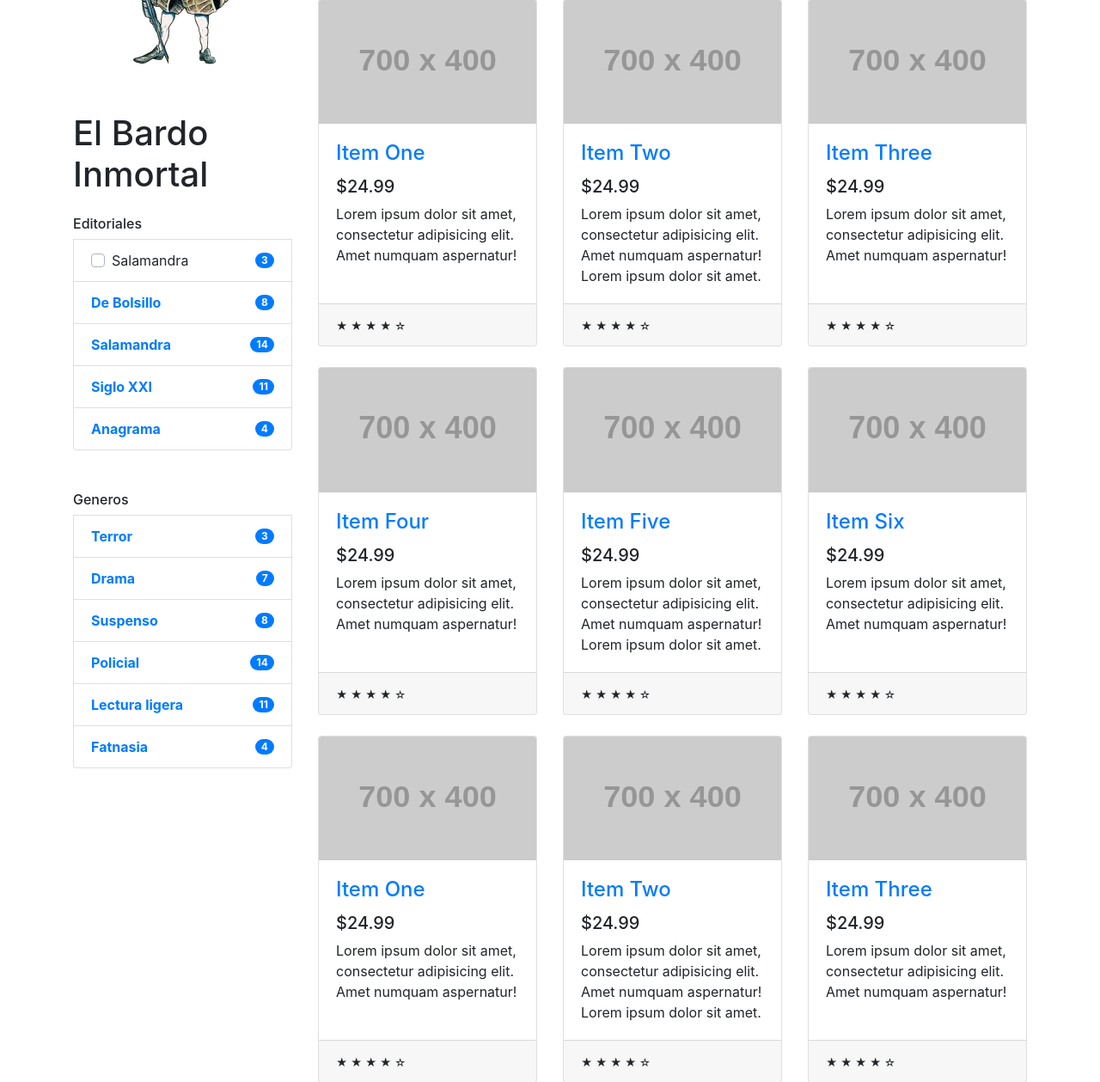
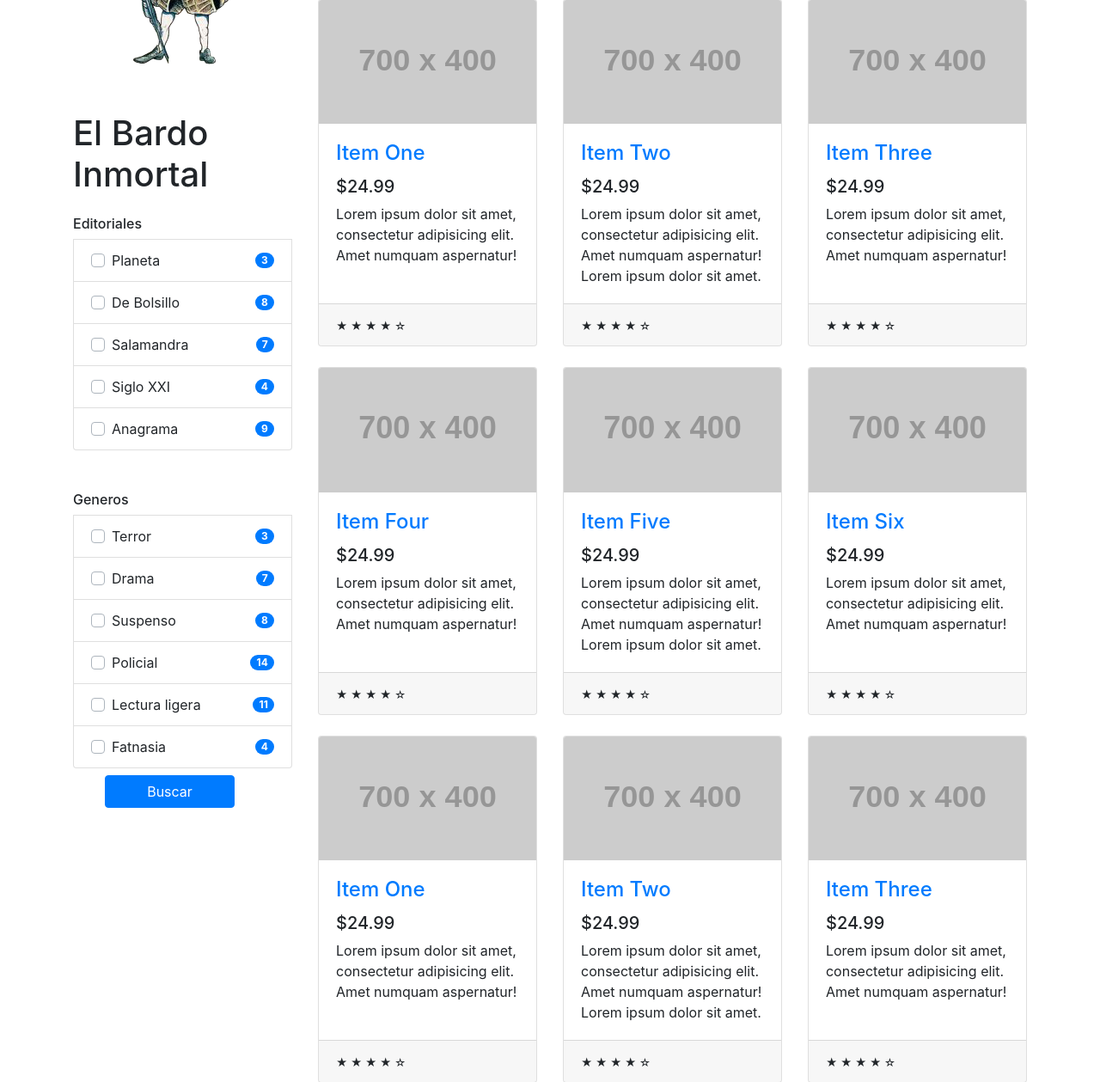
Before and after one commit to marcoskukuchka/TpWeb2, a PHP site: page /productos.php in a window 1280 px wide. Shown: the part 418-1677 px from the top of the page at 86% size. Run offline with PHP 8.4, Linux system fonts and the light colour scheme; grey boxes labelled with a size stand in for pictures from a placeholder-image service; some libraries are stand-ins or nearby versions.

Commit message:
checkbox terminados

```diff
--- a/includes/aside.php
+++ b/includes/aside.php
@@ -3,67 +3,105 @@
 
     <img class="pt-5" src="img/elbardoinmortal.png" alt="logo libreria">
     <h1 class="pt-5">El Bardo Inmortal</h1>
+    <form>
+
 
         <ul class="list-group pt-3">
             <h6>Editoriales</h6>
             <li class="list-group-item d-flex justify-content-between align-items-center">
                 <div class="custom-control custom-checkbox">
                     <input type="checkbox" class="custom-control-input " id="customCheck1">
-                <label class="custom-control-label" for="customCheck1">Salamandra</label>
-
+                    <label class="custom-control-label" for="customCheck1">Planeta</label>
                 </div>
                 <span class="badge badge-primary badge-pill">3</span>
             </li>
-
-
-
-
-
-
             <li class="list-group-item d-flex justify-content-between align-items-center">
-            <a href="#" class="font-weight-bold">De Bolsillo</a>
+                <div class="custom-control custom-checkbox">
+                    <input type="checkbox" class="custom-control-input " id="customCheck2">
+                    <label class="custom-control-label" for="customCheck2">De Bolsillo</label>
+                </div>
                 <span class="badge badge-primary badge-pill">8</span>
             </li>
             <li class="list-group-item d-flex justify-content-between align-items-center">
-            <a href="#" class="font-weight-bold">Salamandra</a>
-            <span class="badge badge-primary badge-pill">14</span>
-        </li>
-        <li class="list-group-item d-flex justify-content-between align-items-center">
-            <a href="#" class="font-weight-bold">Siglo XXI</a>
-            <span class="badge badge-primary badge-pill">11</span>
-        </li>
-        <li class="list-group-item d-flex justify-content-between align-items-center">
-            <a href="#" class="font-weight-bold">Anagrama</a>
-            <span class="badge badge-primary badge-pill">4</span>
-        </li>
-    </ul>
-    <ul class="list-group pt-5">
-        <h6>Generos</h6>
-        <li class="list-group-item d-flex justify-content-between align-items-center">
-            <a href="#" class="font-weight-bold">Terror</a>
-            <span class="badge badge-primary badge-pill">3</span>
-        </li>
-        <li class="list-group-item d-flex justify-content-between align-items-center">
-            <a href="#" class="font-weight-bold">Drama</a>
+                <div class="custom-control custom-checkbox">
+                    <input type="checkbox" class="custom-control-input " id="customCheck3">
+                    <label class="custom-control-label" for="customCheck3">Salamandra</label>
+                </div>
                 <span class="badge badge-primary badge-pill">7</span>
             </li>
             <li class="list-group-item d-flex justify-content-between align-items-center">
-            <a href="#" class="font-weight-bold">Suspenso</a>
-            <span class="badge badge-primary badge-pill">8</span>
+                <div class="custom-control custom-checkbox">
+                    <input type="checkbox" class="custom-control-input " id="customCheck4">
+                    <label class="custom-control-label" for="customCheck4">Siglo XXI</label>
+                </div>
+                <span class="badge badge-primary badge-pill">4</span>
             </li>
             <li class="list-group-item d-flex justify-content-between align-items-center">
-            <a href="#" class="font-weight-bold">Policial</a>
-            <span class="badge badge-primary badge-pill">14</span>
-        </li>
-        <li class="list-group-item d-flex justify-content-between align-items-center">
-            <a href="#" class="font-weight-bold">Lectura ligera</a>
-            <span class="badge badge-primary badge-pill">11</span>
-        </li>
-        <li class="list-group-item d-flex justify-content-between align-items-center">
-            <a href="#" class="font-weight-bold">Fatnasia</a>
-            <span class="badge badge-primary badge-pill">4</span>
+                <div class="custom-control custom-checkbox">
+                    <input type="checkbox" class="custom-control-input " id="customCheck5">
+                    <label class="custom-control-label" for="customCheck5">Anagrama</label>
+                </div>
+                <span class="badge badge-primary badge-pill">9</span>
             </li>
         </ul>
 
 
+        <ul class="list-group pt-5">
+            <h6>Generos</h6>
+
+            <li class="list-group-item d-flex justify-content-between align-items-center">
+                <div class="custom-control custom-checkbox">
+                    <input type="checkbox" class="custom-control-input " id="customCheck6">
+                    <label class="custom-control-label" for="customCheck6">Terror</label>
                 </div>
+                <span class="badge badge-primary badge-pill">3</span>
+            </li>
+            <li class="list-group-item d-flex justify-content-between align-items-center">
+                <div class="custom-control custom-checkbox">
+                    <input type="checkbox" class="custom-control-input " id="customCheck7">
+                    <label class="custom-control-label" for="customCheck7">Drama</label>
+                </div>
+                <span class="badge badge-primary badge-pill">7</span>
+            </li>
+            <li class="list-group-item d-flex justify-content-between align-items-center">
+                <div class="custom-control custom-checkbox">
+                    <input type="checkbox" class="custom-control-input " id="customCheck8">
+                    <label class="custom-control-label" for="customCheck8">Suspenso</label>
+                </div>
+                <span class="badge badge-primary badge-pill">8</span>
+            </li>
+            <li class="list-group-item d-flex justify-content-between align-items-center">
+                <div class="custom-control custom-checkbox">
+                    <input type="checkbox" class="custom-control-input " id="customCheck9">
+                    <label class="custom-control-label" for="customCheck9">Policial</label>
+                </div>
+                <span class="badge badge-primary badge-pill">14</span>
+            </li>
+            <li class="list-group-item d-flex justify-content-between align-items-center">
+                <div class="custom-control custom-checkbox">
+                    <input type="checkbox" class="custom-control-input " id="customCheck10">
+                    <label class="custom-control-label" for="customCheck10">Lectura ligera</label>
+                </div>
+                <span class="badge badge-primary badge-pill">11</span>
+            </li>
+            <li class="list-group-item d-flex justify-content-between align-items-center">
+                <div class="custom-control custom-checkbox">
+                    <input type="checkbox" class="custom-control-input " id="customCheck11">
+                    <label class="custom-control-label" for="customCheck11">Fatnasia</label>
+                </div>
+                <span class="badge badge-primary badge-pill">4</span>
+            </li>
+
+
+        </ul>
+        <div class="container-fluid h-100">
+            <div class="row w-100 align-items-center">
+                <div class="col text-center">
+                    <input type="submit" value="Buscar" class="btn btn-primary mt-2 pl-5 pr-5">
+                </div>
+            </div>
+        </div>
+
+    </form>
+
+</div>
```
Lines whose indentation alone changed are shown as unchanged.
